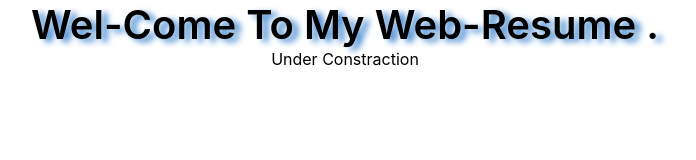
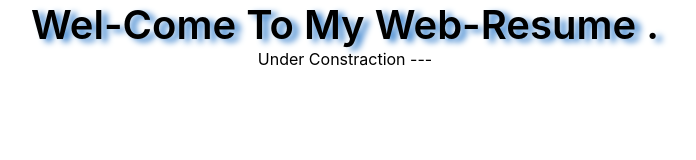
Before and after one commit to keyur6021/web_resume, a React (Create React App) app: page / in a window 1280 px wide. Shown: the top 160 px of the page, without its empty margins (295-991 px from the left). Built offline with nearby package versions, Linux system fonts and the light colour scheme.

Commit message:
some testing

```diff
--- a/src/App.js
+++ b/src/App.js
@@ -9,7 +9,7 @@ function App() {
           Wel-Come To My Web-Resume .
         </div>
         <div className='progress'>
-          Under Constraction
+          Under Constraction ---
         </div>
       </header>
     </div>
```
